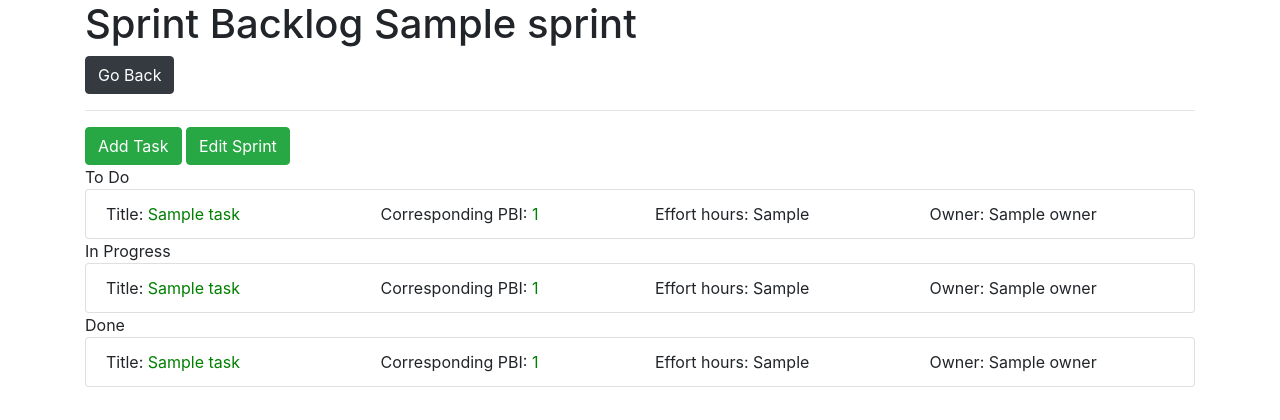
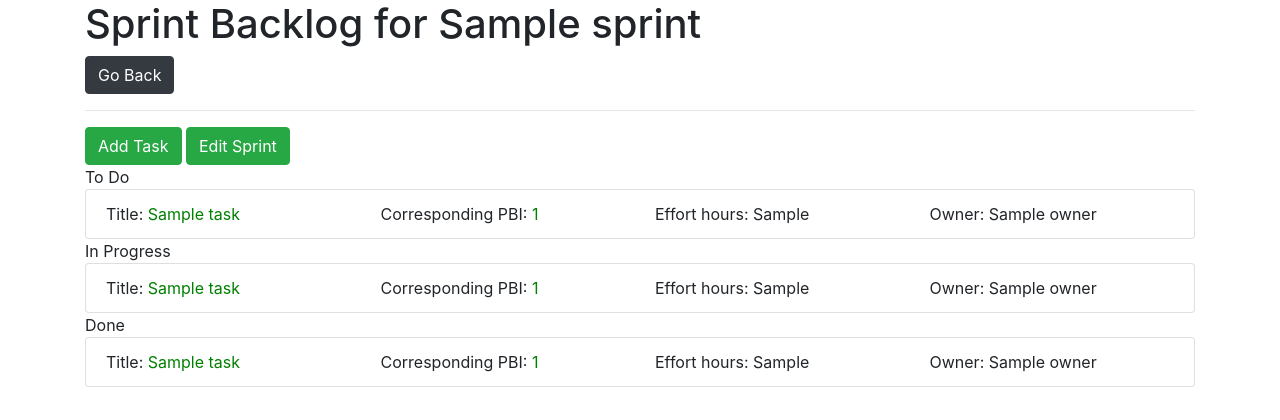
Before and after one commit to andythsu/COMP3297, a Django app: template wolfpack/templates/SprintBacklogDetail.html in a window 1280 px wide. Shown: the top 420 px of the page. Run offline with Django 3.2, Linux system fonts and the light colour scheme; the template is opened without the code that fills it: most values are stand-ins (such as "Sample title", 1, 10 or a date in 2020); some libraries are stand-ins or nearby versions.

Commit message:
updated sprintbacklogdetail html to make title more informative

```diff
--- a/wolfpack/templates/SprintBacklogDetail.html
+++ b/wolfpack/templates/SprintBacklogDetail.html
@@ -12,7 +12,7 @@
     <div class='container'>
 
 <header>
-      <h1>Sprint Backlog {{sprint.name}}</h1>
+      <h1>Sprint Backlog for {{sprint.name}}</h1>
       <a class='btn btn-dark' href="{% url 'wolfpack:index_sprint' pro.id %}">Go Back</a>
       <hr>
 </header>
```
